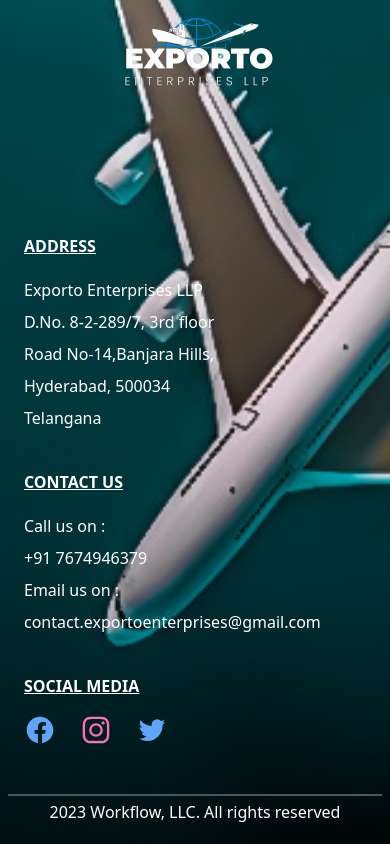
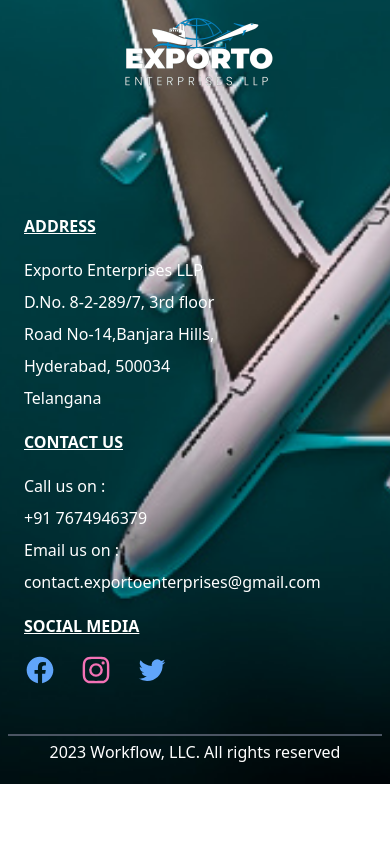
Before and after one commit to studytap-developer/exporto-ui, a React (Create React App) app: page / in a window 390 px wide. Shown: the part 5428-6272 px from the top of the page. After the commit the page ends 6212 px from the top, so only its background shows below. Built offline with nearby package versions, Linux system fonts and the light colour scheme.

Commit message:
Updated footer

```diff
--- a/src/components/footer.js
+++ b/src/components/footer.js
@@ -13,11 +13,11 @@ const Footer = () => {
         backgroundPosition: 'center',
       }}>
 
-        <div className='items-center flex flex-col md:flex-row md:justify-around border-b-2 border-gray-600 py-8 items-start'>
-            <div className='flex justify-center w-full'>
+        <div className='items-center flex flex-col md:flex-row md:justify-around border-b-2 border-gray-600 py-8 sm:items-start'>
+            <div className='flex justify-center w-full sm:w-auto'>
                <img src= {logo } alt=''/>
             </div>
-            <div className='w-full md:w-auto mt-5'>
+            <div className='w-full md:w-auto sm:mt-6'>
                 <ul>
                     <li><h3 className='font-bold uppercase underline  '>Address</h3></li>
                     <li className='py-1'>Exporto Enterprises LLP</li>
@@ -27,7 +27,7 @@ const Footer = () => {
                     <li className='py-1 '>Telangana </li>
                 </ul>
             </div>
-            <div className='w-full md:w-auto mt-5'>
+            <div className='w-full md:w-auto sm:mt-5'>
 
                 <ul>
                     <li> <h6 className='font-bold uppercase underline'>Contact Us</h6></li>
@@ -38,7 +38,7 @@ const Footer = () => {
 
                 </ul>
             </div>
-            <div className='w-full md:w-auto mt-5'>
+            <div className='w-full md:w-auto sm:mt-5'>
                 <ul>
                     <li>
                         <h6 className='font-bold uppercase underline'>Social Media </h6>
```
